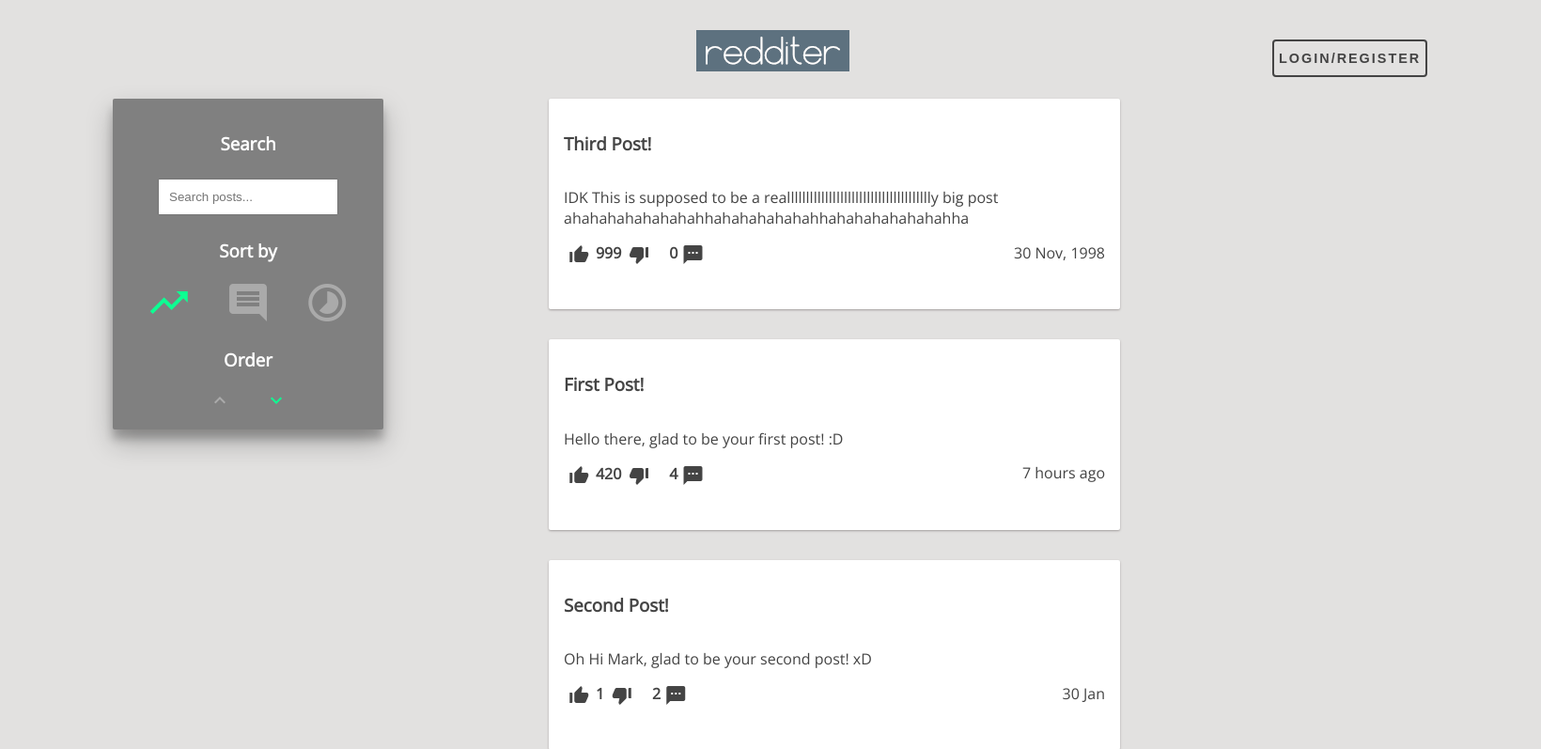
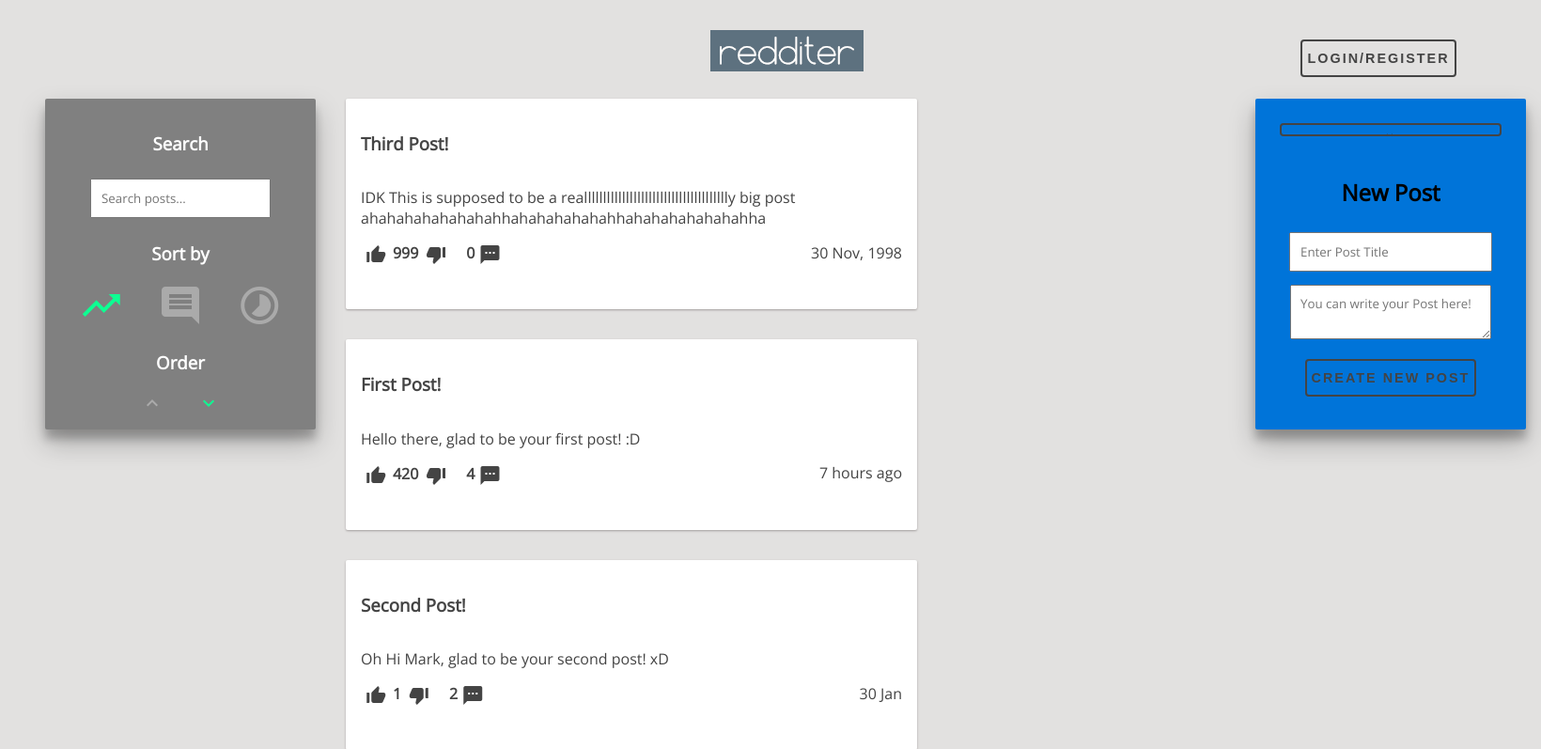
Before and after one commit to Rockdell/3LTW, a PHP site: page /pages/feed.php in a window 1640 px wide. Shown: the top 797 px of the page at 94% size. Run offline with PHP 8.4, Linux system fonts and the light colour scheme; data comes from the database, SQL or seed files in the repository; both versions use the stored data as it was after the commit.

Commit message:
Auto stash before merge of "master" and "origin/master"
NEW COMMIT!!! 😁

```diff
--- a/css/style.css
+++ b/css/style.css
@@ -87,9 +87,21 @@ footer {
 	justify-content: space-evenly;
 }
 
-.settings-bar textarea {
-	/* height: 4em; */
+/* New Post Bar */
+#newPost-bar {
+	background: #0074D9;
+	text-align: center;
+	box-shadow: 0 14px 28px rgba(0,0,0,0.25), 0 10px 10px rgba(0,0,0,0.22);
+
+	/* width: 22%; */
+	width: 16em;
+	height: 20em;
+
+	display: flex;
+	flex-direction: column;
+	justify-content: space-between;
 }
+
 
 /* Profile-bar */
 .profile-bar {
@@ -262,7 +274,8 @@ a {
 }
 
 /* Inputs */
-input[type=text], input[type=password], input[type=search], input[type=email], textarea {
+input[type=text], input[type=password], input[type=search], input[type=email], textarea[name=postContent] {
+	font-family: 'Open Sans';
 	width: 75%;
     padding: 0.75em;
 	margin: 0.50em;
--- a/js/script.js
+++ b/js/script.js
@@ -51,14 +51,10 @@ function postVote(action, postID, value) {
     }
 
     let callback = (response) => {
-        if (isNaN(parseInt(response))) {
+        if (response == "NOT SIGNED IN!" || response == "failure")
             console.log(response);
-        }
-        else {
-            let element = document.querySelector("#post-info #pp" + postID).innerHTML;
-            let currPoints = parseInt(element) + parseInt(response);
-            document.querySelector("#post-info #pp" + postID).innerHTML = currPoints.toString();
-        }
+        else
+            document.querySelector("#post-info #pp" + postID).innerHTML = response;
     }
 
     sendRequest("/actions/postVote.php", data, callback);
--- a/pages/feed.php
+++ b/pages/feed.php
@@ -12,6 +12,7 @@
 	<?php
 		include_once($_SERVER["DOCUMENT_ROOT"]."/templates/components/search-bar.php");
 		include_once($_SERVER["DOCUMENT_ROOT"]."/templates/components/list-posts.php");
+		include_once($_SERVER["DOCUMENT_ROOT"]."/templates/components/newPost-bar.php");
 	?>
 </div>
 
--- /dev/null
+++ b/templates/components/newPost-bar.php
@@ -0,0 +1,14 @@
+<aside id="newPost-bar" class="container">
+    <button class="fill" onclick="closeNewPost()">&times;</button>
+    <!-- <span id="warning" class="modal container"></span> -->
+    <form id="newPost-form" class="modal-content">
+        <h1>New Post</h1>
+        <div>
+            <input type="text" name="postTitle" placeholder="Enter Post Title" required>
+            <textarea name="postContent" placeholder="You can write your Post here!" required></textarea>
+        </div>
+        <div>
+            <button type="submit" class="fill" onclick="createNewPost()">Create new Post</button>
+        </div>
+    </form>
+</aside>
```
Also changed, not shown: actions/postVote.php (+4 -12 lines), database/redditter.db.
